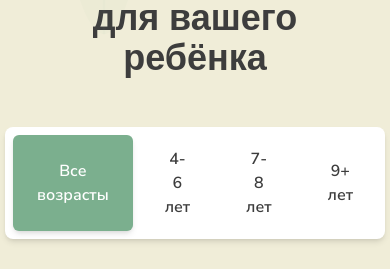
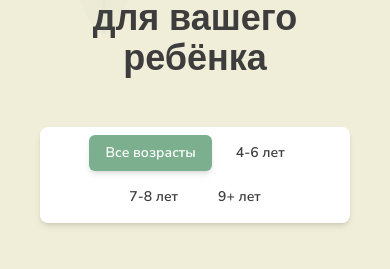
Before and after one commit to 200288btm-wq/akademiya-pandy, a React (Vite) app: page / in a window 390 px wide. Shown: the part 1570-1839 px from the top of the page. Built offline with nearby package versions, Linux system fonts and the light colour scheme; grey boxes are pictures that could not be loaded.

Commit message:
Add files via upload

```diff
--- a/src/app/components/home/ProgramsSection.tsx
+++ b/src/app/components/home/ProgramsSection.tsx
@@ -39,13 +39,13 @@ export function ProgramsSection() {
         </div>
 
         {/* Фильтр по возрасту */}
-        <div className="flex justify-center mb-12">
-          <div className="inline-flex bg-white rounded-lg p-2 shadow-md gap-2">
+        <div className="flex justify-center mb-12 px-4">
+          <div className="flex flex-wrap justify-center bg-white rounded-lg p-2 shadow-md gap-2">
             {ageRanges.map((range) => (
               <button
                 key={range.value}
                 onClick={() => setSelectedAge(range.value)}
-                className={`px-6 py-3 rounded-md font-['Nunito_Sans',sans-serif] font-semibold transition-all ${
+                className={`px-4 py-2 rounded-md font-['Nunito_Sans',sans-serif] font-semibold transition-all text-sm md:text-base md:px-6 md:py-3 whitespace-nowrap ${
                   selectedAge === range.value
                     ? "bg-[#7BAF8E] text-white shadow-md"
                     : "bg-transparent text-[#3D3D3D] hover:bg-gray-100"
```
